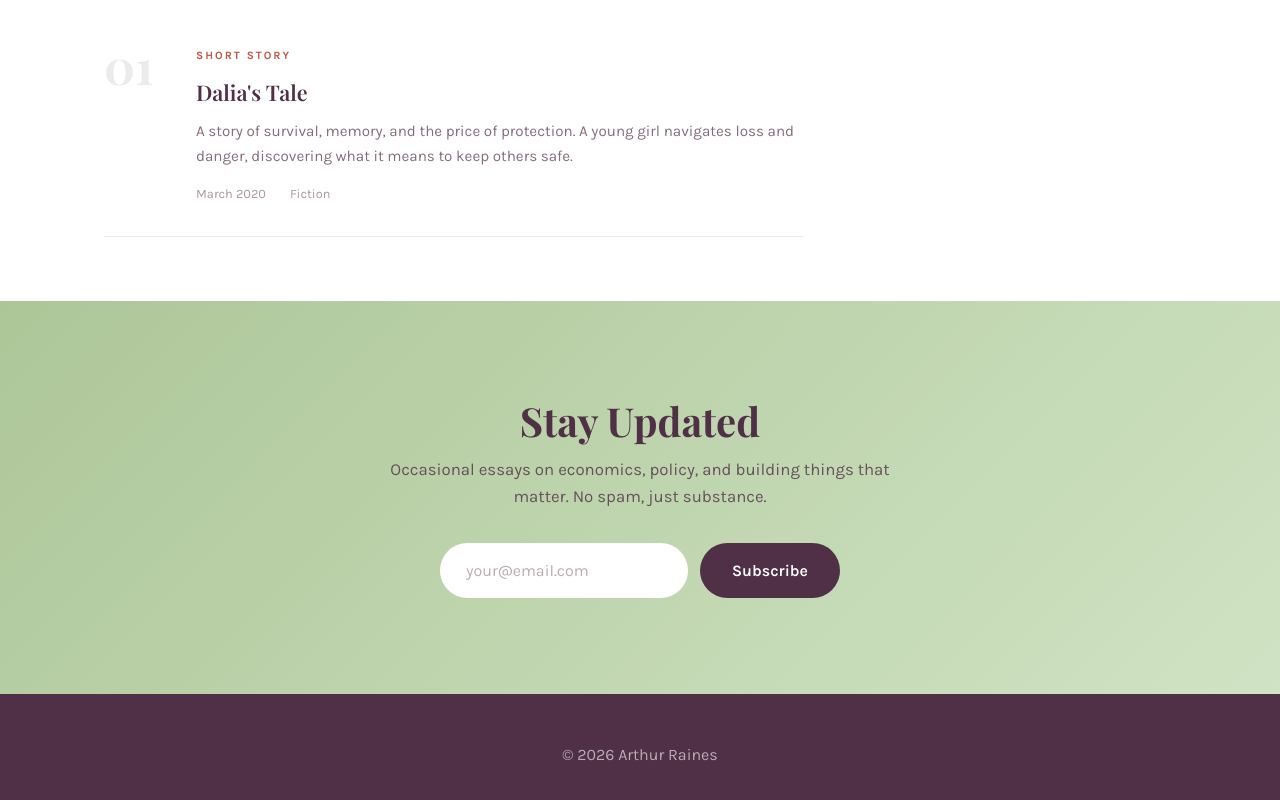
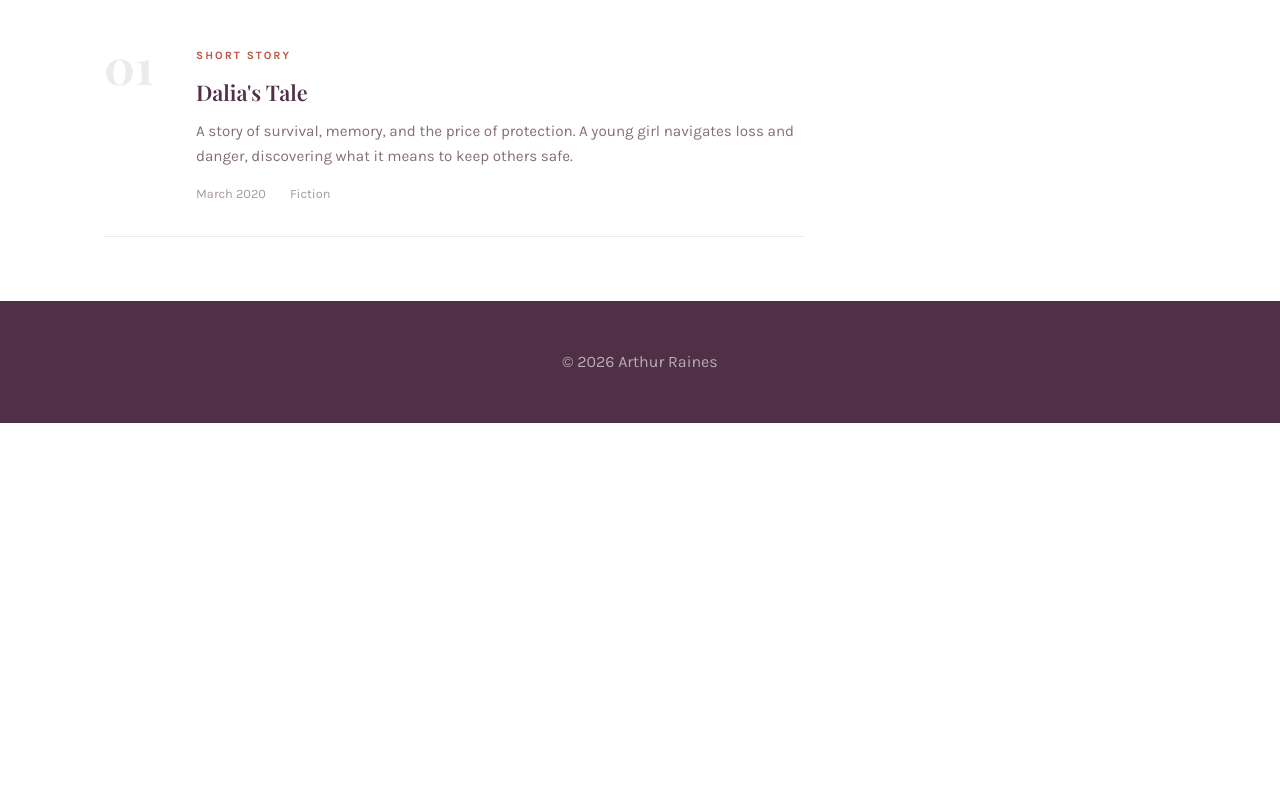
Before and after one commit to RainesArt/MyPortfolioSite, a plain HTML site: page blog.html in a window 1280 px wide. Shown: the part 947-1747 px from the top of the page. After the commit the page ends 1370 px from the top, so only its background shows below. Drawn offline with nearby package versions, Linux system fonts and the light colour scheme; a web font is replaced by a local one.

Commit message:
Update blog.html

```diff
--- a/blog.html
+++ b/blog.html
@@ -77,19 +77,6 @@
         </article>
     </div>
 </section>
-
-<!-- Newsletter -->
-<section class="newsletter">
-    <div class="newsletter__content">
-        <h2>Stay Updated</h2>
-        <p>Occasional essays on economics, policy, and building things that matter. No spam, just substance.</p>
-        <form class="newsletter__form">
-            <input type="email" placeholder="your@email.com" required>
-            <button type="submit">Subscribe</button>
-        </form>
-    </div>
-</section>
-
 <footer class="footer">
     <p>© 2026 Arthur Raines</p>
 </footer>
```
